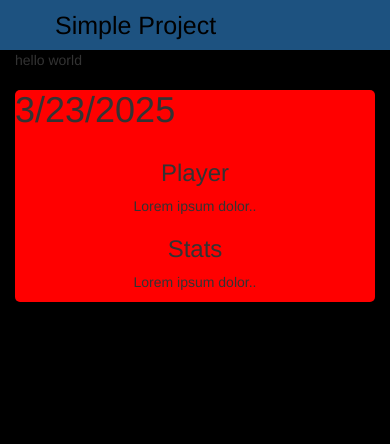
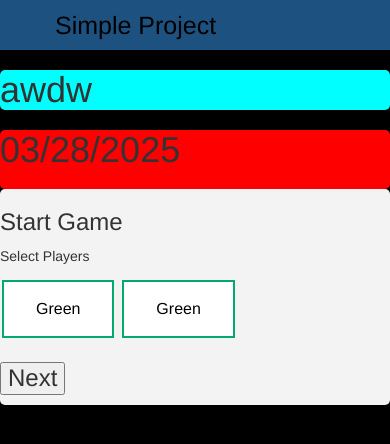
Before and after one commit to kcmurray1/catan_stat_flask_app, a Flask app: page / in a window 390 px wide. Shown: the top 444 px of the page. Run offline with Flask 3, Linux system fonts and the light colour scheme; some libraries are stand-ins or nearby versions.

Commit message:
Updated frontend layout

```diff
--- a/app/blueprints/views.py
+++ b/app/blueprints/views.py
@@ -1,12 +1,41 @@
-from flask import Blueprint, make_response, render_template, redirect, url_for
+from flask import Blueprint, make_response, render_template, redirect, url_for, current_app, jsonify
+from flask_sqlalchemy import SQLAlchemy
+import sqlalchemy as sa
+from app.models import Player, Game
+from app.utils.db_utils import get_db, add_db_item
+from datetime import date
 """Display informatio for user"""
 view_bp = Blueprint('/',__name__,  url_prefix='/')
 
 @view_bp.route('/')
 def view_home():
-    return render_template("index.html")
+    current_date = date.today()
+
+    return render_template("index.html", people=Player.query.all(), today=current_date.strftime("%m/%d/%Y"))
+
+@view_bp.route('/add-player')
+def add_player():
+    player_name = "aiwjdw"
+    add_db_item(Player(player_name))
+    return f"""Added {player_name} to database {str(Player.query.all())}"""
+
+
+@view_bp.route('/remove-player')
+def remove_player():
+
+
+
+    # p = Player.query.get()
+    # if p:
+    #     db = get_db()
+    #     db.session.delete(p)
+    #     db.session.commit()
+    return "hi"
 
 @view_bp.route('/stats')
 def stats():
+    items = Player.query.all()
+    for player in items:
+        print(player.first_name)
     # NOTE: redirect to another template follows <name>.<function_name>
     return redirect(url_for("api.api_home"))
--- a/app/frontend/static/js/index.js
+++ b/app/frontend/static/js/index.js
@@ -1,5 +1,31 @@
 // Display 10 initial books
 document.addEventListener("DOMContentLoaded", function()
 {
+    game = new Game()
+});
 
-});
+function move()
+{
+    console.log("hello world");
+    document.getElementById("game").innerHTML = "nice job!";
+}
+
+class Game
+{
+    constructor()
+    {
+        // Create Initial UI
+        this.numPlayers = 0
+
+    }
+
+
+    addPlayer()
+    {
+        this.numPlayers++;
+        console.log(`adding player.. ${this.numPlayers}`);
+    }
+
+
+
+}
--- a/app/frontend/static/styles/history.css
+++ b/app/frontend/static/styles/history.css
@@ -3,6 +3,42 @@
     border-radius: 5px;
 }
 
-div.row {
+#game {
+    background-color: rgb(243, 243, 243);
+    border-radius: 5px;
+}
+
+.left-page-container {
+    background-color: aqua;
+    border-radius: 5px;
+}
+
+
+/* div.row {
     text-align: center;
-}
+} */
+
+.button {
+    border: none;
+    color: white;
+    padding: 16px 32px;
+    text-align: center;
+    text-decoration: none;
+    display: inline-block;
+    font-size: 16px;
+    margin: 4px 2px;
+    transition-duration: 0.4s;
+    cursor: pointer;
+  }
+
+
+.button1 {
+    background-color: white;
+    color: black;
+    border: 2px solid #04AA6D;
+  }
+
+  .button1:hover {
+    background-color: #04AA6D;
+    color: white;
+  }
--- a/app/frontend/templates/index.html
+++ b/app/frontend/templates/index.html
@@ -10,26 +10,53 @@
 <script type="text/javascript" src="{{ url_for('static', filename='js/index.js') }}"></script>
 {%endblock%}
 {% block content %}
- <div class="col-sm-3">
-    hello world
+<div class="row">
+  <div class="col-sm-3 left-page">
+    <div class="left-page-container">
+      <h1>awdw</h1>
+    </div>
+
   </div>
 
   <div class="col-sm-9">
     <div class="history-container" id="history-container">
       <header>
-        <h1>3/23/2025</h1>
+        <h1>{{ today  }}</h1>
       </header>
 
+      <div class="row stats">
+        <ul>
+          {% for person in people %}
+            <div class="col-sm-4">
+              <h3>Player</h3>
+              {{ person.first_name}}
+            </div>
+            <div class="col-sm-8">
+              <h3>Stats</h3>
+              <p>{{ person.id }}</p>
+            </div>
+          {% endfor %}
+        </ul>
+      </div>
+    </div>
+
+    <!-- https://www.w3schools.com/tags/tag_button.asp -->
+    <section  id="game" class="game-container">
       <div class="row">
+        <div class="col-sm-8">
+          <h3>Start Game</h3>
+          <p>Select Players</p>
+          <button onclick="game.addPlayer()"class="button button1">Green</button>
+          <button class="button button1">Green</button>
+
+
+        </div>
         <div class="col-sm-4">
-          <h3>Player</h3>
-          <p>Lorem ipsum dolor..</p>
+          <h3><button onclick="move()" type="button">Next</button></h3>
         </div>
-        <div class="col-sm-8">
-          <h3>Stats</h3>
-          <p>Lorem ipsum dolor..</p>
-      </div>
+    </section>
 
-    </div>
+
   </div>
+</div>
 {% endblock%}
```
Also changed, not shown: app/__init__.py (+0 -15 lines), app/models.py (+8 -2 lines), app/utils/db_utils.py (added, +17 -0 lines).
